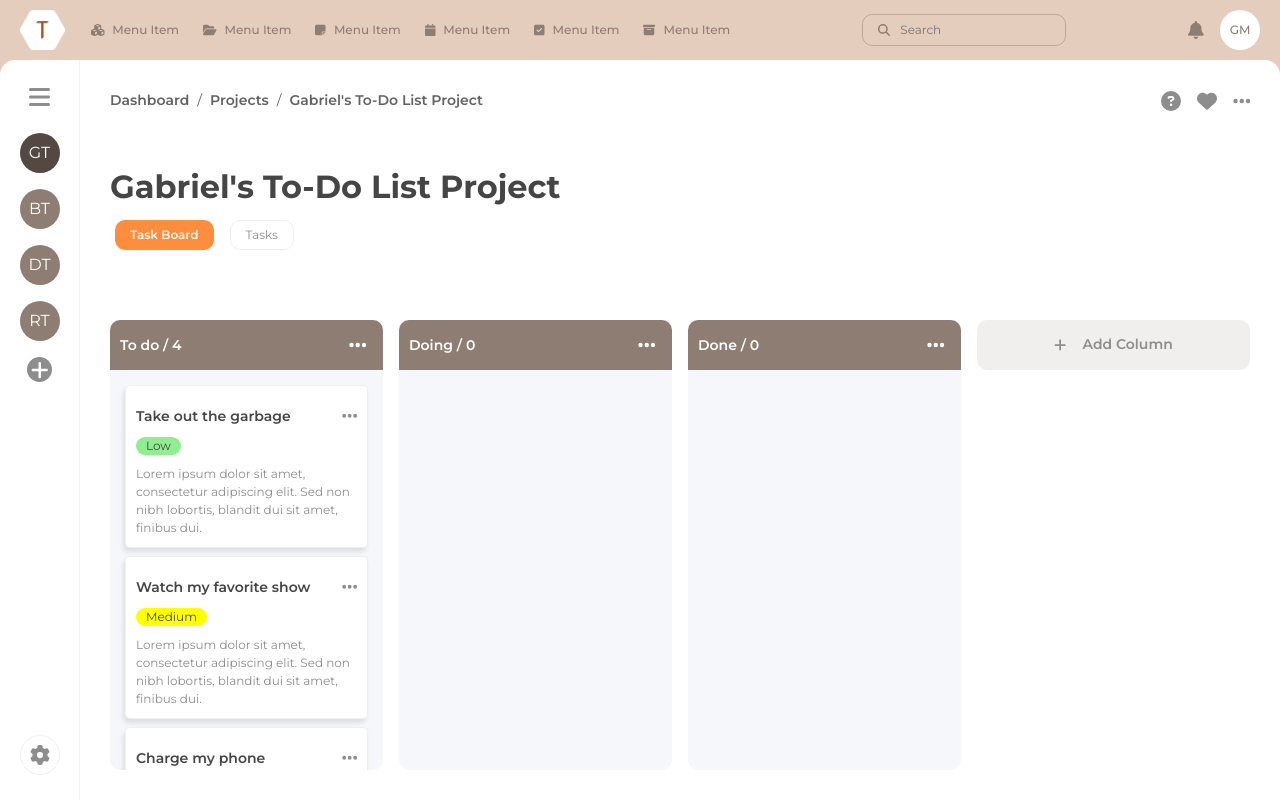
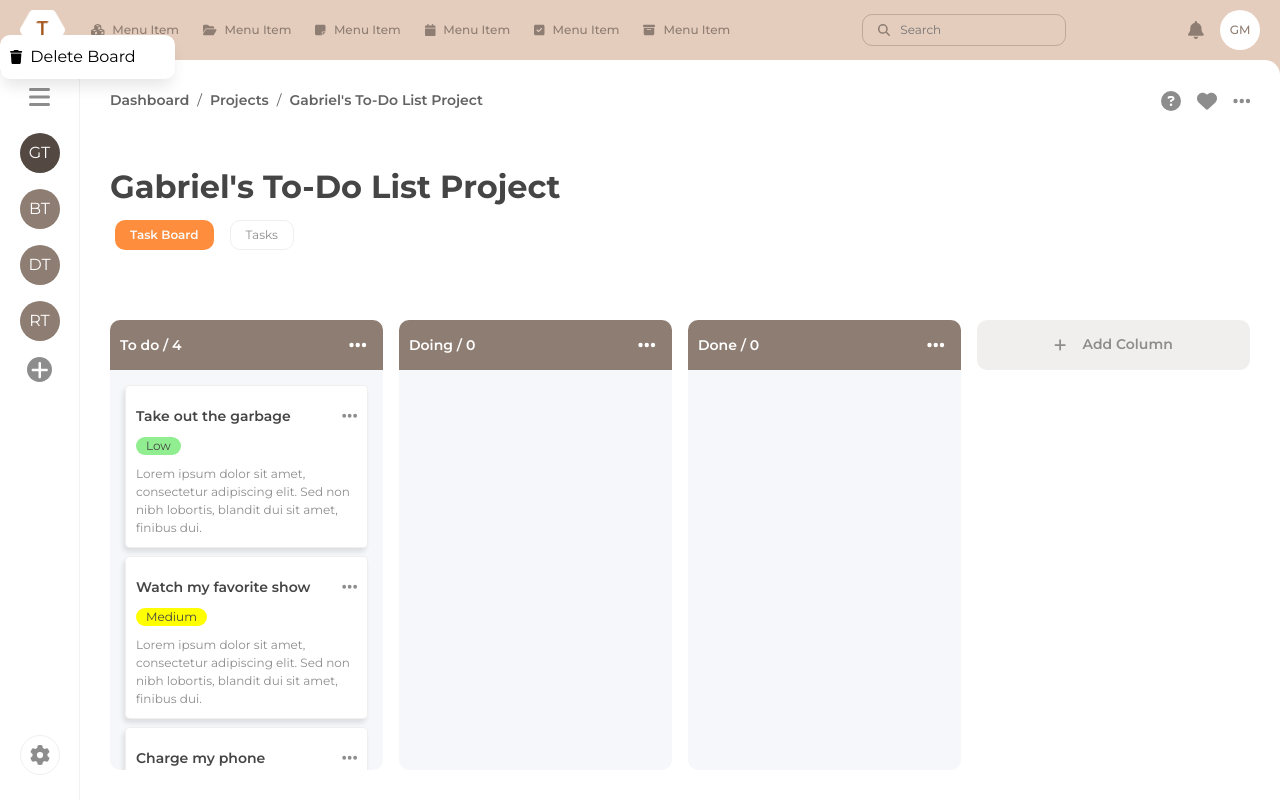
Before and after one commit to GabrielMoraez/todoList, a React (Vite) app: page / in a window 1280 px wide. Both pictures are taken after a click on the element 1241 px from the left and 108 px from the top of the page. Built offline with nearby package versions, Linux system fonts and the light colour scheme.

Commit message:
Adds delete board feature

```diff
--- a/src/App.jsx
+++ b/src/App.jsx
@@ -1,9 +1,9 @@
-import React, { useEffect } from 'react'
+import React, { useEffect, useState } from 'react'
 import { DragDropContext } from 'react-beautiful-dnd'
 import { useSelector, useDispatch } from 'react-redux'
 import { FontAwesomeIcon } from '@fortawesome/react-fontawesome'
 
-import { updateData, createColumn, createBoard, setActiveBoard } from './slices/dataSlice'
+import { updateData, createColumn, createBoard, setActiveBoard, deleteBoard } from './slices/dataSlice'
 import Column from './components/Column'
 import Header from './components/Header'
 import BoardIcon from './components/boardIcon'
@@ -11,12 +11,13 @@ import BoardIcon from './components/boardIcon'
 import './style.scss'
 
 export default function App() {
+  const [collapseBoardMenu, setCollapseBoardMenu] = useState(false)
   const dispatch = useDispatch()
   const data = useSelector(state => state.data)
 
   const activeBoard = data.activeBoard
 
-  console.log(data.boards[activeBoard])
+  console.log(data.boards, activeBoard)
 
   const columnIds = data.boards[activeBoard].columnOrder || []
 
@@ -51,6 +52,17 @@ export default function App() {
     }
     dispatch(createBoard({newBoard}))
     dispatch(setActiveBoard({ boardId: newBoard.id }))
+  }
+
+  const handleDeleteBoard = () => {
+    const index = boardsIds.indexOf(activeBoard)
+    boardsIds.splice(index, 1)
+
+    const newActiveBoard = boardsIds[0]
+    console.log(newActiveBoard)
+    dispatch(setActiveBoard({ boardId: newActiveBoard }))
+
+    dispatch(deleteBoard({ boardId: activeBoard }))
   }
 
   const onDragEnd = result => {
@@ -147,9 +159,19 @@ export default function App() {
                 <div className='board-icon board-like'>
                   <FontAwesomeIcon size='lg' icon='heart' />
                 </div>
-                <div className='board-icon board-menu-icon'>
+                <div className='board-icon board-menu-icon' onClick={() => setCollapseBoardMenu(!collapseBoardMenu)}>
                   <FontAwesomeIcon size='lg' icon='ellipsis' />
                 </div>
+                {collapseBoardMenu && (
+                  <div className='column-menu'>
+                    <ul>
+                      <li onClick={handleDeleteBoard}>
+                        <FontAwesomeIcon size='sm' icon="fa-solid fa-trash" />
+                        {'Delete Board'}
+                      </li>
+                    </ul>
+                  </div>
+                )}
               </div>
             </div>
             <div className='board-header'>
@@ -191,7 +213,6 @@ export default function App() {
                   let tasks = Array
                   column = data.boards[activeBoard].columns[columnId]
                   tasks = column.taskIds.map(taskId => data.boards[activeBoard].tasks[taskId])
-                  console.log(column)
                   return <Column
                     key={index}
                     column={column}
--- a/src/components/Column/index.jsx
+++ b/src/components/Column/index.jsx
@@ -16,8 +16,6 @@ export default function Column({title, column, tasks}) {
   const [showTaskCounter, setShowTaskCounter] = useState(true)
   const [taskCounter, setTaskCounter] = useState(0)
   const [columnEditCollapse, setColumnEditCollapse] = useState(false)
-
-  console.log(tasks)
 
   const data = useSelector((state) => state.data)
   const dispatch = useDispatch()
@@ -72,8 +70,6 @@ export default function Column({title, column, tasks}) {
           textColor: textColor
         }
       }
-
-      console.log(editedColumn)
 
       dispatch(editColumn({columnId: props.columnid, editedColumn}))
       setColumnEditCollapse(false)
--- a/src/slices/dataSlice.js
+++ b/src/slices/dataSlice.js
@@ -45,6 +45,7 @@ export const dataSlice = createSlice({
       ...state,
         activeBoard: payload.boardId,
       }
+      console.log(state.activeBoard)
       return state
     },
     createBoard: (state, { payload }) => {
@@ -55,8 +56,10 @@ export const dataSlice = createSlice({
           [payload.newBoard.id]: payload.newBoard,
         }
       }
-
-
+      return state
+    },
+    deleteBoard: (state, { payload }) => {
+      delete state.boards[payload.boardId]
       return state
     },
     updateData: (state, { payload }) => {
@@ -85,7 +88,7 @@ export const dataSlice = createSlice({
 
 export const {
   createNewTask, deleteTask, editTask, updateData, createColumn,
-  deleteColumn, editColumn, setActiveBoard, createBoard
+  deleteColumn, editColumn, setActiveBoard, createBoard, deleteBoard
 } = dataSlice.actions
 
 export default dataSlice.reducer
```
